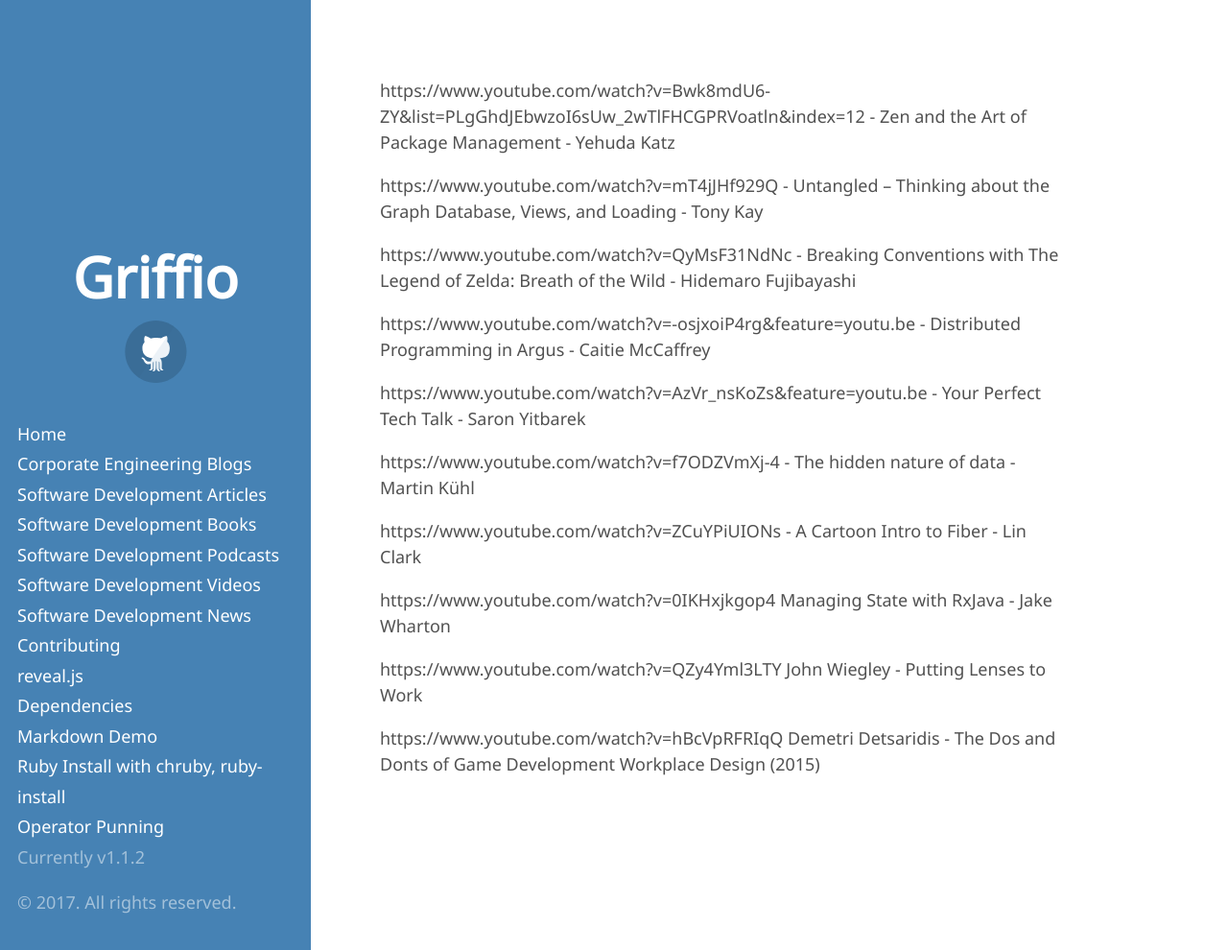
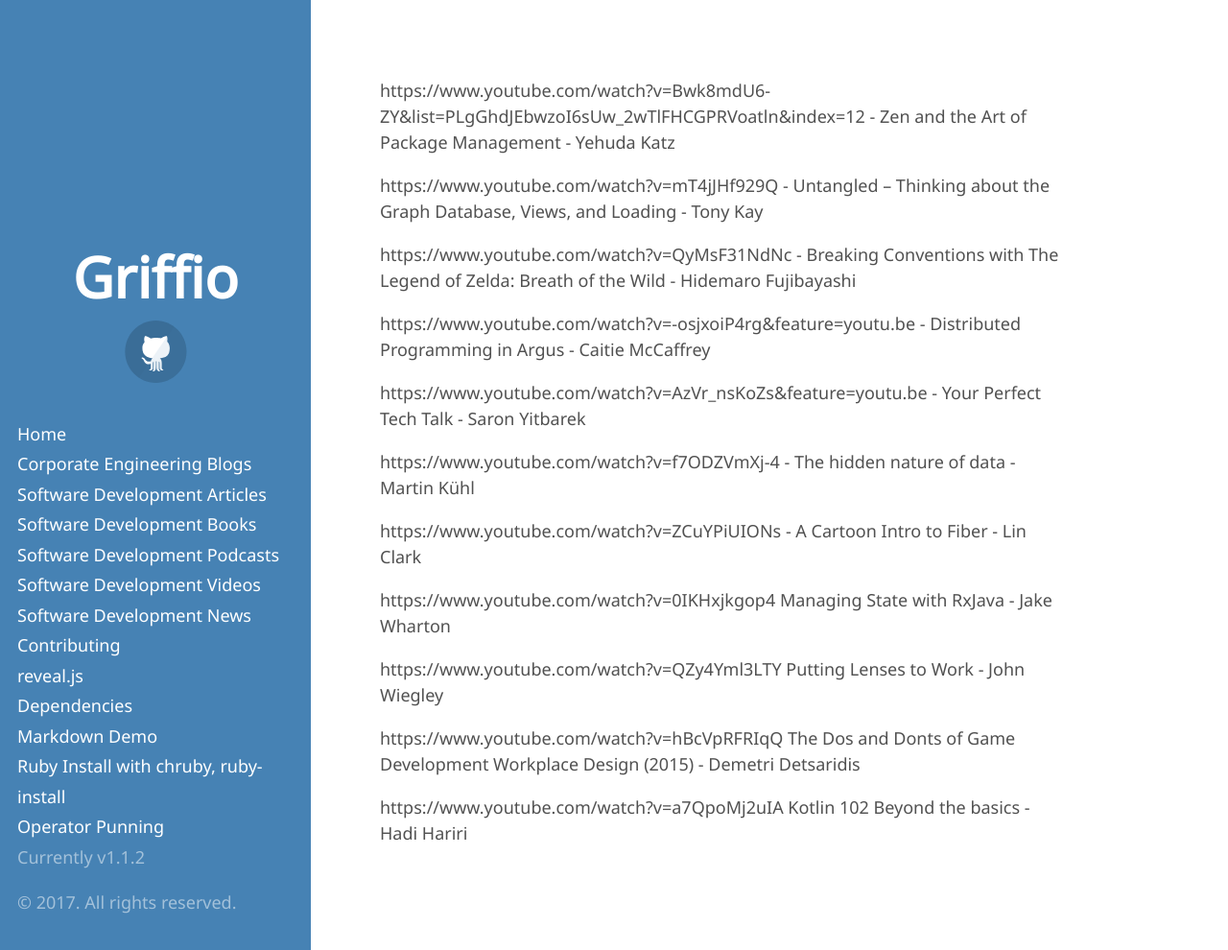
Before and after one commit to griffio/griffio.github.io, a Jekyll site: the page built from tech_talks_highlighted_2017.md, in a window 1280 px wide and 990 px high. Shown: the whole window at 96% size. Built offline with Jekyll 4.4.1, drawn with Linux system fonts in a browser that asks for light colours; some web fonts are replaced; our own code applies the rules of GitHub Pages for plain Markdown files.

Commit message:
Kotlin 102 Beyond the basics

```diff
--- a/tech_talks_highlighted_2017.md
+++ b/tech_talks_highlighted_2017.md
@@ -14,6 +14,8 @@
 
 https://www.youtube.com/watch?v=0IKHxjkgop4 Managing State with RxJava - Jake Wharton
 
-https://www.youtube.com/watch?v=QZy4Yml3LTY John Wiegley - Putting Lenses to Work
+https://www.youtube.com/watch?v=QZy4Yml3LTY Putting Lenses to Work - John Wiegley
 
-https://www.youtube.com/watch?v=hBcVpRFRIqQ Demetri Detsaridis - The Dos and Donts of Game Development Workplace Design (2015)
+https://www.youtube.com/watch?v=hBcVpRFRIqQ The Dos and Donts of Game Development Workplace Design (2015) - Demetri Detsaridis
+
+https://www.youtube.com/watch?v=a7QpoMj2uIA Kotlin 102 Beyond the basics - Hadi Hariri
```
